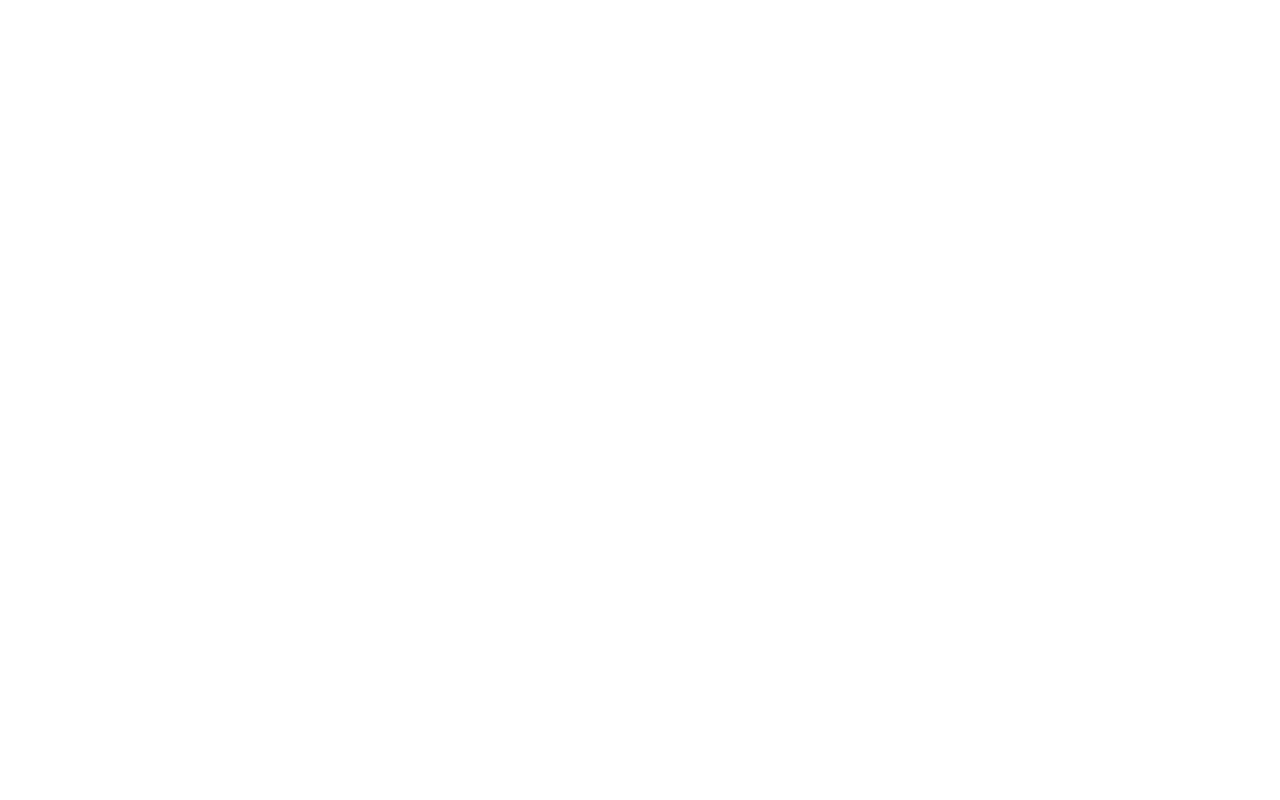
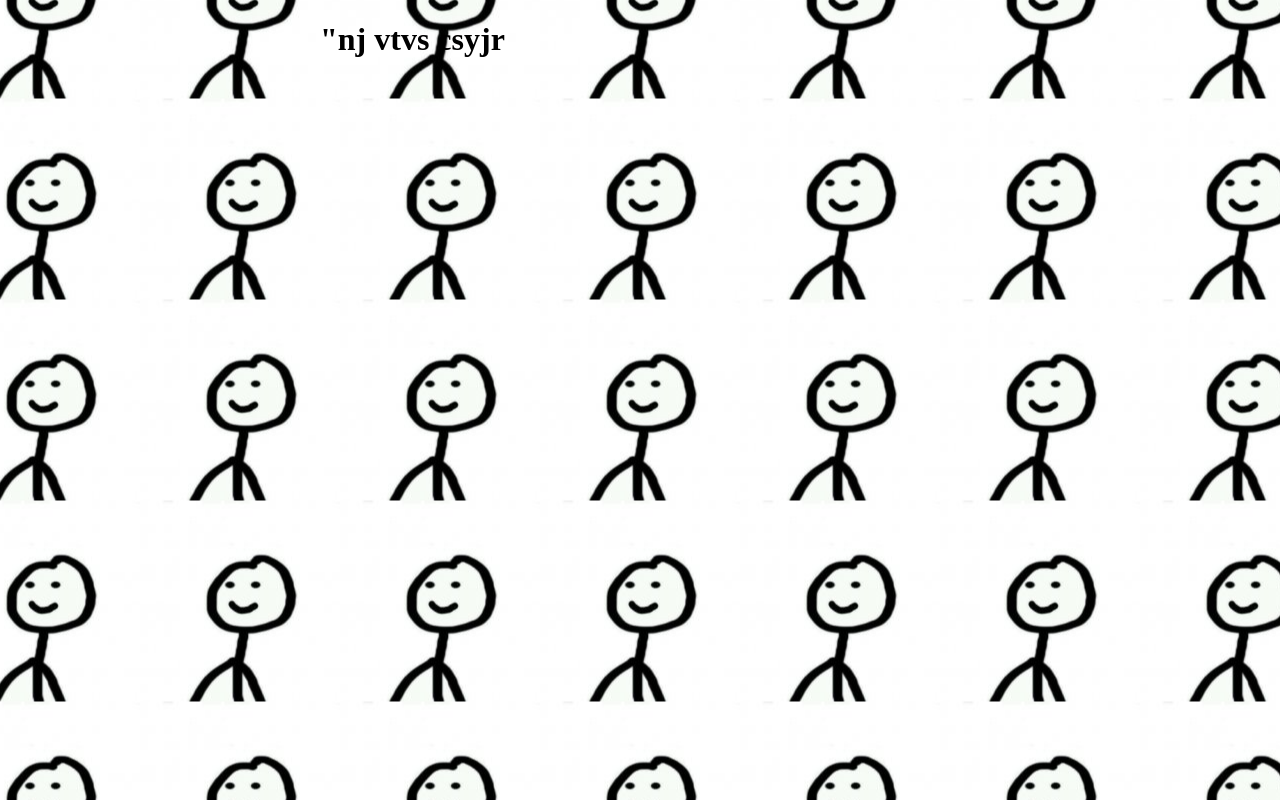
Before and after one commit to pavelVolkau/cssMemSlider, a plain HTML site: page cssMemSlider/index.html in a window 1280 px wide. Drawn offline with Linux system fonts and the light colour scheme.

Commit message:
feat: added container(and main position header, main, footer), favicon, background-image, marquee to footer (Thu, May 12, 2022 12:39:44 PM)

```diff
--- a/cssMemSlider/index.html
+++ b/cssMemSlider/index.html
@@ -7,11 +7,34 @@
   <meta name="viewport" content="width=device-width, initial-scale=1.0">
   <title>Mem Slider</title>
 
+  <link rel="apple-touch-icon" sizes="180x180" href="assets/icon/apple-touch-icon.png">
+  <link rel="icon" type="image/png" sizes="32x32" href="assets/icon/favicon-32x32.png">
+  <link rel="icon" type="image/png" sizes="16x16" href="assets/icon/favicon-16x16.png">
+  <link rel="manifest" href="assets/icon/site.webmanifest">
+
   <link rel="stylesheet" href="style.css">
 </head>
 
 <body>
-
+  <div class="wrapper">
+    <header class="header">
+      <div class="container">
+        <h1>"nj vtvs csyjr</h1>
+      </div>
+    </header>
+    <main class="main">
+      <div class="container"></div>
+    </main>
+    <footer class="footer">
+      <marquee>Наука о мемах называется <a
+          href="https://ru.wikipedia.org/wiki/%D0%9C%D0%B5%D0%BC%D0%B5%D1%82%D0%B8%D0%BA%D0%B0"
+          target="_blank">Меметика</a>&emsp;&emsp;-&emsp;&emsp;Приблизительно, самый первый мем, был обнаружен на руинах
+        Помпеи(79 г. н. э.)&emsp;&emsp;-&emsp;&emsp;Самый первый мем в том виде, в
+        которои мы его понимаем, датируется 1920г.&emsp;&emsp;-&emsp;&emsp;Laina Morris заработала на продаже своего
+        мема 200ETH&emsp;&emsp;-&emsp;&emsp;Существуют
+        календари мемов, по ним можно быстро узнать что происходило в то или иное время</marquee>
+    </footer>
+  </div>
 </body>
 
 </html>
--- a/cssMemSlider/style.css
+++ b/cssMemSlider/style.css
@@ -1,3 +1,44 @@
 /* imports-start */
 @import 'normalize.css';
 /* imports-end */
+
+/* footer-sticky-bottom-start */
+html,
+body {
+  height: 100%;
+}
+.wrapper {
+  display: flex;
+  flex-direction: column;
+  min-height: 100%;
+}
+.main {
+  flex: 1 0 auto;
+}
+.footer {
+  flex: 0 0 auto;
+}
+/* footer-sticky-bottom-end */
+
+/* container-start */
+.container {
+  max-width: 50%;
+  margin: 0 auto;
+  padding: 0 3%;
+}
+@media screen and (max-width: 1279px) {
+  .container {
+    max-width: 80%;
+  }
+}
+@media screen and (max-width: 767px) {
+  .container {
+    max-width: 100%;
+  }
+}
+/* container-end */
+
+.wrapper {
+  background: center repeat;
+  background-image: url('assets/images/main-background.jpeg');
+}
```
Also changed, not shown: cssMemSlider/assets/icon/android-chrome-192x192.png (added), cssMemSlider/assets/icon/android-chrome-512x512.png (added), cssMemSlider/assets/icon/apple-touch-icon.png (added), cssMemSlider/assets/icon/favicon-16x16.png (added), cssMemSlider/assets/icon/favicon-32x32.png (added), cssMemSlider/assets/icon/favicon.ico (added), cssMemSlider/assets/icon/site.webmanifest (added), cssMemSlider/assets/images/main-background.jpeg (added).
